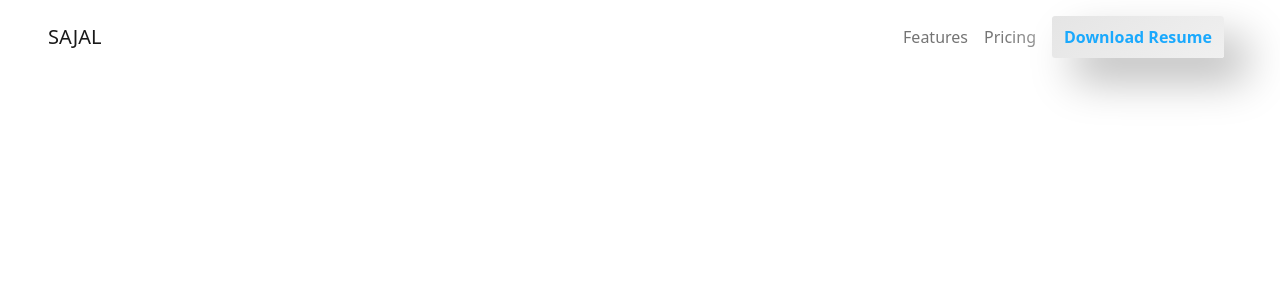
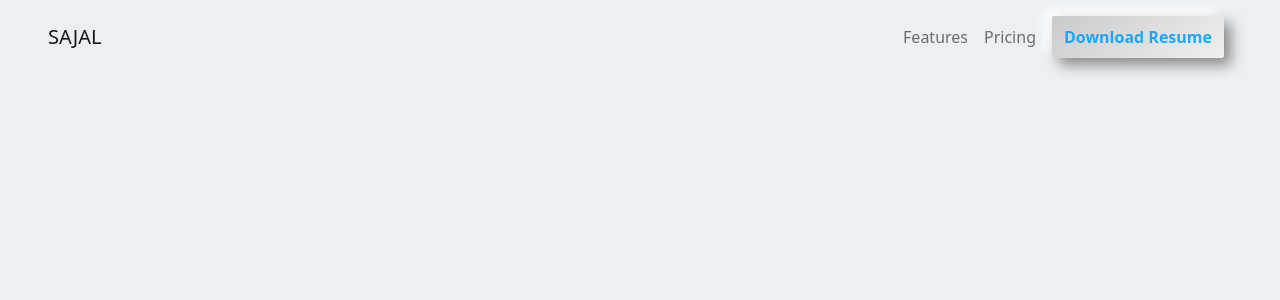
Before and after one commit to Sajalhowlader/portfolio, a React (Create React App) app: page / in a window 1280 px wide. Shown: the top 300 px of the page. Built offline with nearby package versions, Linux system fonts and the light colour scheme.

Commit message:
add morpsm

```diff
--- a/src/Css/AllCss.css
+++ b/src/Css/AllCss.css
@@ -1,9 +1,13 @@
+body {
+  background-color: #ecf0f3;
+}
 .resume-btn {
-    background: linear-gradient(145deg, #e5e5e5, #f0f0f0);
-    box-shadow: 22px 22px 44px #b8b8b8, -22px -22px 44px #ffffff;
-    border: none;
-    padding: 9px 12px;
-    font-weight: bold;
-    border-radius: 3px;
-    color: #00a1ffe3;
+  border-radius: 4px;
+  background: linear-gradient(145deg, #cacaca, #f0f0f0);
+  box-shadow: 7px 7px 14px #898989, -7px -7px 14px #ffffff;
+  border: none;
+  padding: 9px 12px;
+  font-weight: bold;
+  border-radius: 3px;
+  color: #00a1ffe3;
 }
```
